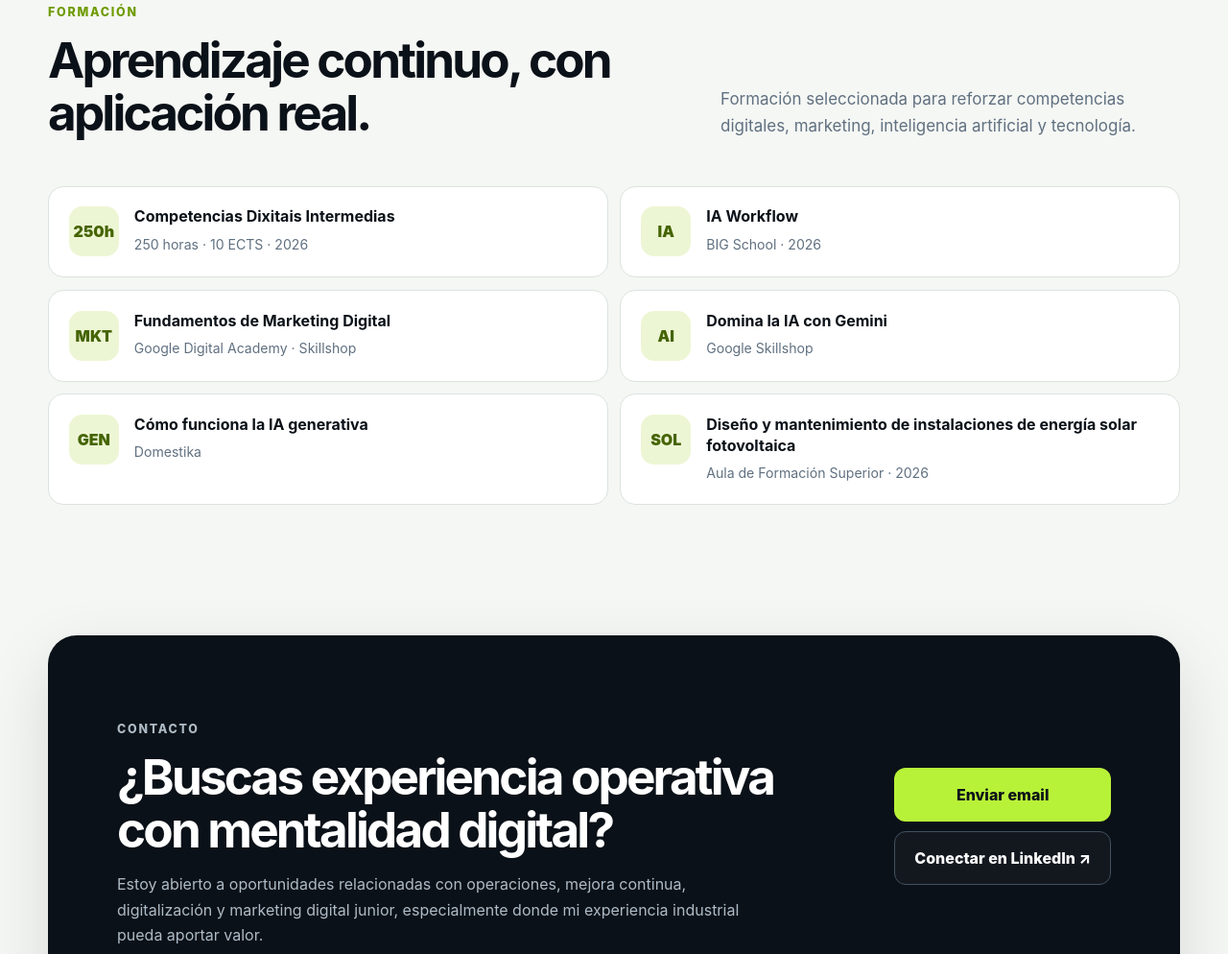
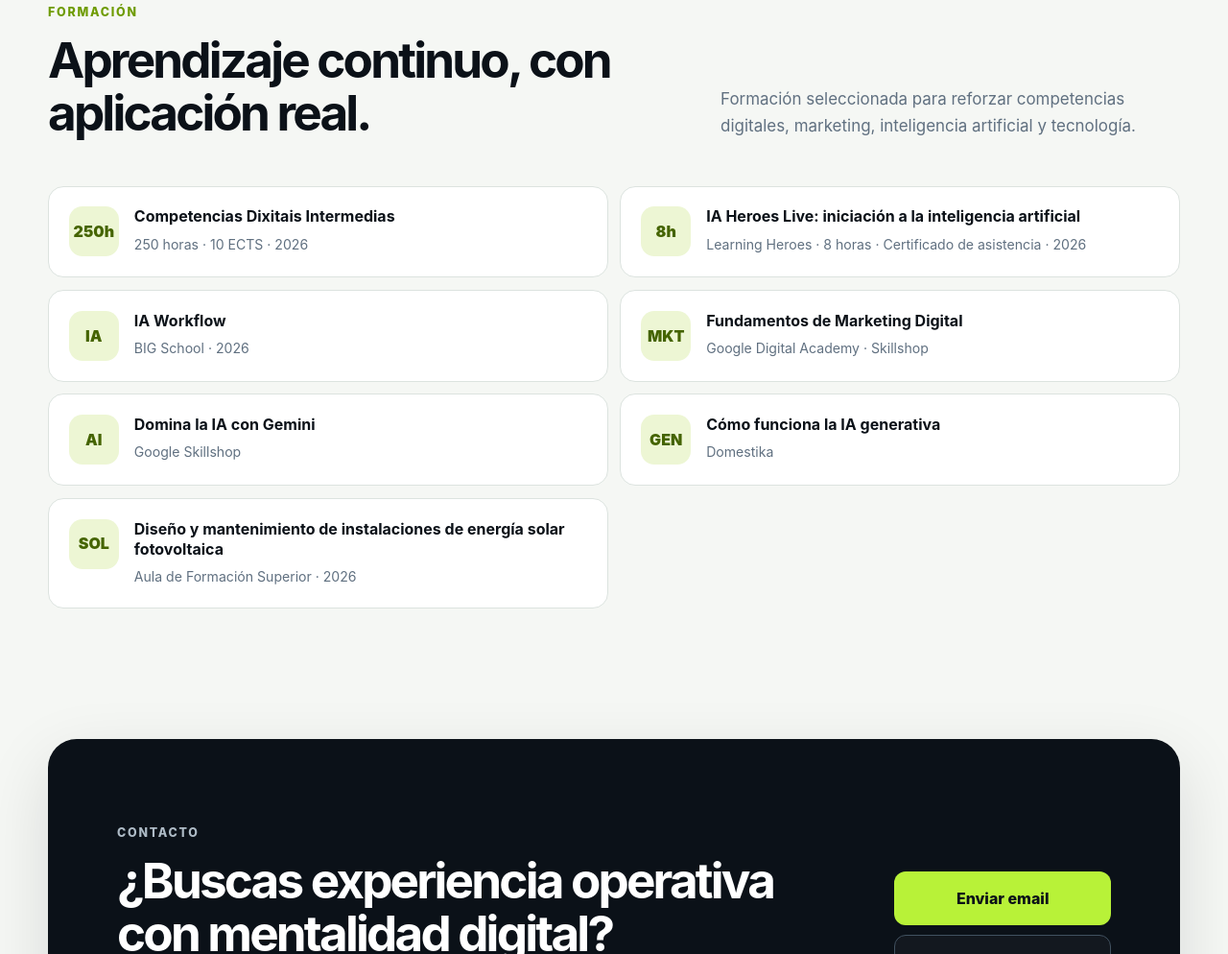
Before and after one commit to JRodriguezwebdev/JRodriguezwebdev.github.io, a plain HTML site: page index.html in a window 1280 px wide. Shown: the part 4363-5357 px from the top of the page at 96% size. Drawn offline with Linux system fonts and the light colour scheme.

Commit message:
Add IA Heroes Live training certificate

```diff
--- a/index.html
+++ b/index.html
@@ -290,6 +290,7 @@
         </div>
         <div class="training-grid">
           <article class="training-item"><span class="training-icon">250h</span><div><h3>Competencias Dixitais Intermedias</h3><p>250 horas · 10 ECTS · 2026</p></div></article>
+          <article class="training-item" id="ia-heroes-live"><span class="training-icon">8h</span><div><h3>IA Heroes Live: iniciación a la inteligencia artificial</h3><p>Learning Heroes · 8 horas · Certificado de asistencia · 2026</p></div></article>
           <article class="training-item"><span class="training-icon">IA</span><div><h3>IA Workflow</h3><p>BIG School · 2026</p></div></article>
           <article class="training-item"><span class="training-icon">MKT</span><div><h3>Fundamentos de Marketing Digital</h3><p>Google Digital Academy · Skillshop</p></div></article>
           <article class="training-item"><span class="training-icon">AI</span><div><h3>Domina la IA con Gemini</h3><p>Google Skillshop</p></div></article>
```
